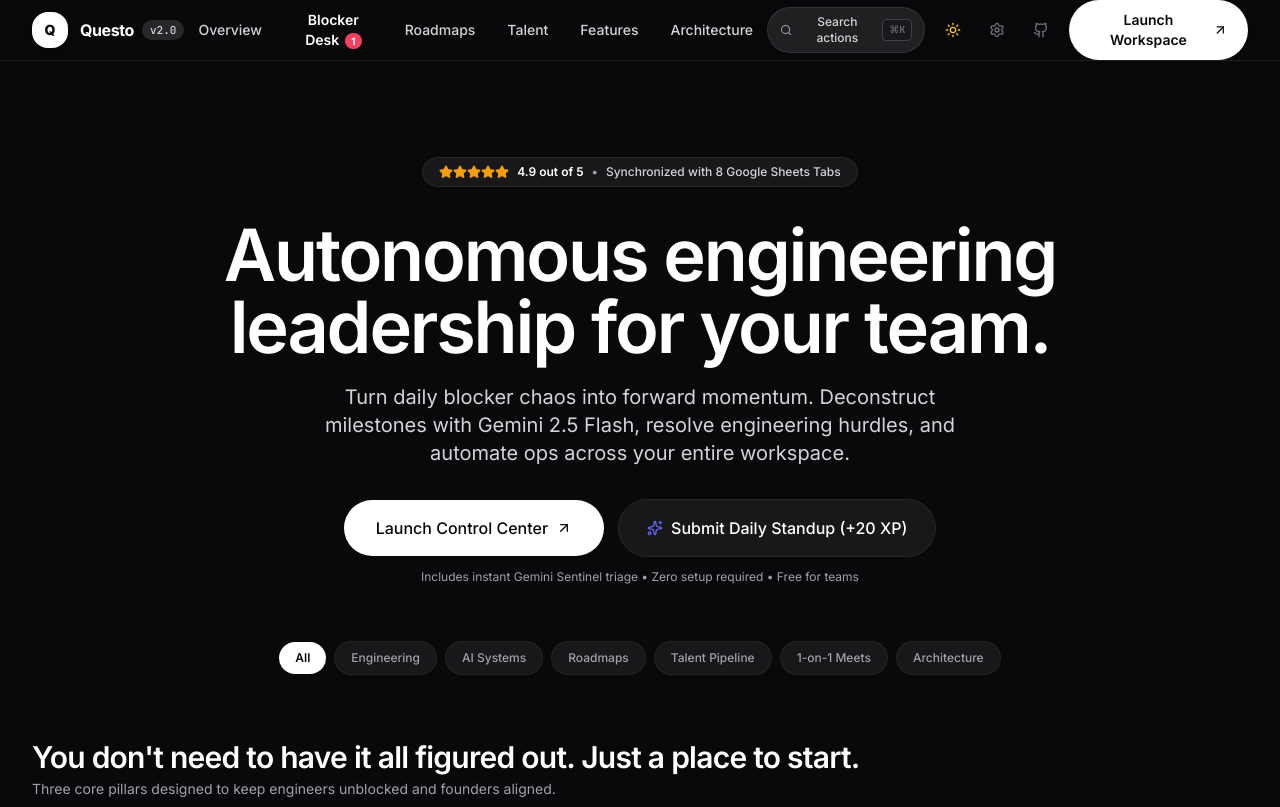
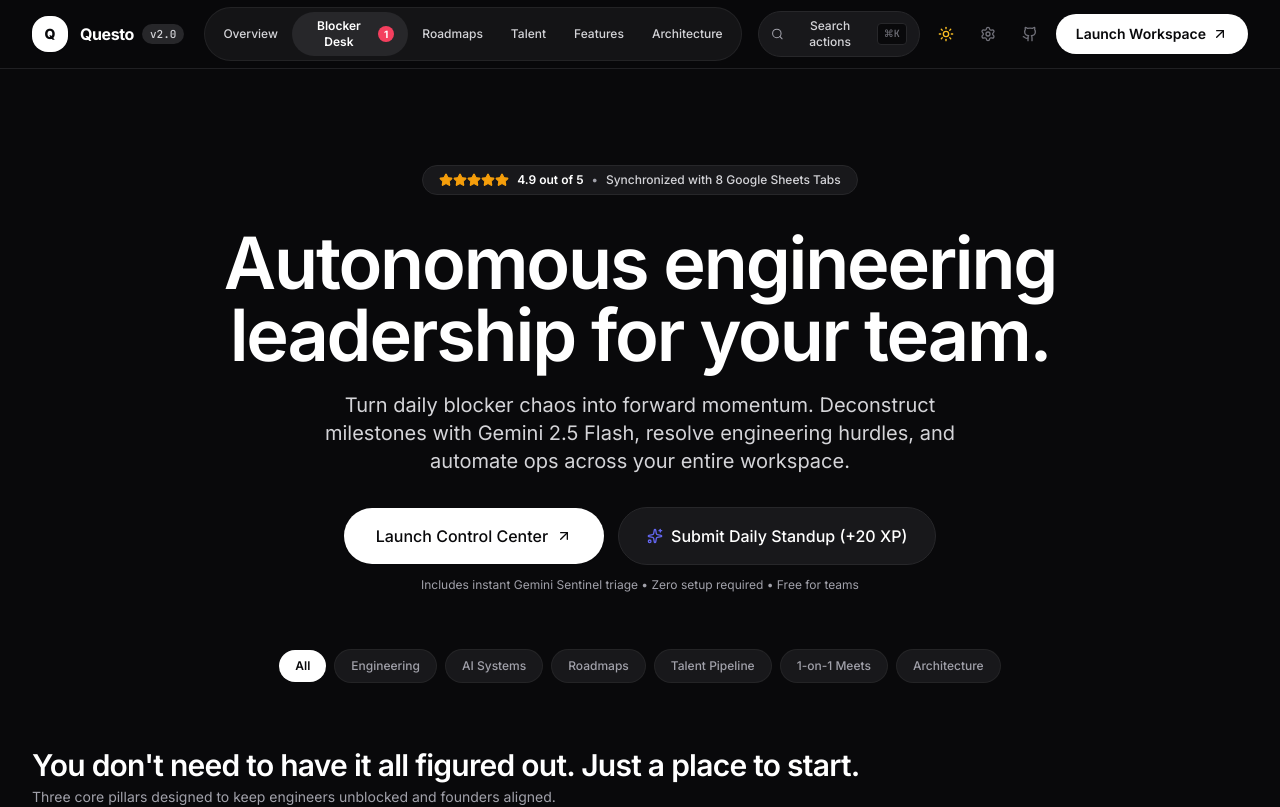
Before and after one commit to Atofinite5/QuestO, a React (Vite) app in the folder frontend/: page / in a window 1280 px wide. Shown: the top 807 px of the page. Built offline with nearby package versions, Linux system fonts and the light colour scheme.

Commit message:
fix(navbar): Enhance navbar component layout, floating pill alignment, mobile drawer, and exact positioning

```diff
--- a/frontend/src/components/Navbar.tsx
+++ b/frontend/src/components/Navbar.tsx
@@ -1,7 +1,7 @@
-import React from 'react';
+import React, { useState } from 'react';
 import {
-  Sparkles, Settings, AlertCircle, Sun, Moon,
-  Terminal, ArrowUpRight, Search
+  Sparkles, Settings, Sun, Moon,
+  ArrowUpRight, Search, Menu, X
 } from 'lucide-react';
 import { GithubIcon } from './GithubIcon';
 
@@ -26,102 +26,114 @@ export const Navbar: React.FC<NavbarProps> = ({
   darkMode,
   onToggleTheme
 }) => {
+  const [mobileMenuOpen, setMobileMenuOpen] = useState(false);
+
+  const handleNavClick = (action: () => void) => {
+    action();
+    setMobileMenuOpen(false);
+  };
+
   return (
-    <header className="sticky top-0 z-40 w-full border-b border-zinc-200/80 dark:border-zinc-800/80 bg-white/80 dark:bg-zinc-950/80 backdrop-blur-md transition-colors">
-      <div className="max-w-7xl mx-auto px-4 sm:px-6 lg:px-8 h-18 flex items-center justify-between">
+    <header className="sticky top-0 z-40 w-full border-b border-zinc-200/80 dark:border-zinc-800/80 bg-white/85 dark:bg-zinc-950/85 backdrop-blur-md transition-colors">
+      <div className="max-w-7xl mx-auto px-4 sm:px-6 lg:px-8 h-[68px] flex items-center justify-between gap-4">
 
         {/* Left: Brand Identity */}
-        <div
+        <button
+          type="button"
           onClick={() => onScrollToSection('hero')}
-          className="flex items-center gap-3 cursor-pointer group"
+          className="flex items-center gap-3 p-1 -ml-1 rounded-2xl group text-left focus:outline-none focus-visible:ring-2 focus-visible:ring-indigo-500"
+          aria-label="Questo Home"
         >
           <div className="w-9 h-9 rounded-2xl bg-zinc-950 dark:bg-white text-white dark:text-zinc-950 flex items-center justify-center font-extrabold text-sm shadow-sm transition-transform active:scale-95">
             Q
           </div>
-          <div>
-            <div className="flex items-center gap-2">
-              <span className="font-bold text-base tracking-tight text-zinc-950 dark:text-white">Questo</span>
-              <span className="text-[11px] font-mono px-2 py-0.5 rounded-full bg-zinc-100 dark:bg-zinc-800 text-zinc-600 dark:text-zinc-300 font-medium">
-                v2.0
-              </span>
-            </div>
+          <div className="flex items-center gap-2">
+            <span className="font-bold text-base tracking-tight text-zinc-950 dark:text-white">Questo</span>
+            <span className="text-[11px] font-mono px-2 py-0.5 rounded-full bg-zinc-100 dark:bg-zinc-800 text-zinc-600 dark:text-zinc-300 font-medium">
+              v2.0
+            </span>
           </div>
-        </div>
+        </button>
 
-        {/* Center: Navigation Links */}
-        <nav className="hidden md:flex items-center gap-1 text-sm font-medium text-zinc-600 dark:text-zinc-300">
+        {/* Center: Desktop Navigation Floating Pill */}
+        <nav className="hidden md:flex items-center p-1 rounded-full bg-zinc-100/80 dark:bg-zinc-900/80 border border-zinc-200/80 dark:border-zinc-800/80 text-xs font-medium text-zinc-600 dark:text-zinc-300">
           <button
             type="button"
             onClick={() => onScrollToSection('hero')}
-            className="px-3.5 py-2 rounded-full hover:text-zinc-950 dark:hover:text-white hover:bg-zinc-100 dark:hover:bg-zinc-800/60 transition-colors focus:outline-none focus-visible:ring-2 focus-visible:ring-indigo-500"
+            className="px-3.5 py-1.5 rounded-full hover:text-zinc-950 dark:hover:text-white hover:bg-white dark:hover:bg-zinc-800 transition-colors focus:outline-none focus-visible:ring-2 focus-visible:ring-indigo-500"
           >
             Overview
           </button>
+
           <button
             type="button"
             onClick={() => {
               setActiveTab('eod');
               onScrollToSection('command-center');
             }}
-            className={`px-3.5 py-2 rounded-full transition-colors relative focus:outline-none focus-visible:ring-2 focus-visible:ring-indigo-500 ${
+            className={`px-3.5 py-1.5 rounded-full transition-colors flex items-center gap-1.5 focus:outline-none focus-visible:ring-2 focus-visible:ring-indigo-500 ${
               activeTab === 'eod'
-                ? 'text-zinc-950 dark:text-white font-semibold'
-                : 'hover:text-zinc-950 dark:hover:text-white hover:bg-zinc-100 dark:hover:bg-zinc-800/60'
+                ? 'bg-white dark:bg-zinc-800 text-zinc-950 dark:text-white font-semibold shadow-xs'
+                : 'hover:text-zinc-950 dark:hover:text-white hover:bg-white/60 dark:hover:bg-zinc-800/60'
             }`}
           >
             <span>Blocker Desk</span>
             {blockerCount > 0 && (
-              <span className="ml-1.5 px-1.5 py-0.5 rounded-full bg-rose-500 text-white text-[10px] font-bold">
+              <span className="px-1.5 py-0.2 rounded-full bg-rose-500 text-white text-[10px] font-bold">
                 {blockerCount}
               </span>
             )}
           </button>
+
           <button
             type="button"
             onClick={() => {
               setActiveTab('roadmap');
               onScrollToSection('command-center');
             }}
-            className={`px-3.5 py-2 rounded-full transition-colors focus:outline-none focus-visible:ring-2 focus-visible:ring-indigo-500 ${
+            className={`px-3.5 py-1.5 rounded-full transition-colors focus:outline-none focus-visible:ring-2 focus-visible:ring-indigo-500 ${
               activeTab === 'roadmap'
-                ? 'text-zinc-950 dark:text-white font-semibold'
-                : 'hover:text-zinc-950 dark:hover:text-white hover:bg-zinc-100 dark:hover:bg-zinc-800/60'
+                ? 'bg-white dark:bg-zinc-800 text-zinc-950 dark:text-white font-semibold shadow-xs'
+                : 'hover:text-zinc-950 dark:hover:text-white hover:bg-white/60 dark:hover:bg-zinc-800/60'
             }`}
           >
             Roadmaps
           </button>
+
           <button
             type="button"
             onClick={() => {
               setActiveTab('applicants');
               onScrollToSection('command-center');
             }}
-            className={`px-3.5 py-2 rounded-full transition-colors focus:outline-none focus-visible:ring-2 focus-visible:ring-indigo-500 ${
+            className={`px-3.5 py-1.5 rounded-full transition-colors focus:outline-none focus-visible:ring-2 focus-visible:ring-indigo-500 ${
               activeTab === 'applicants'
-                ? 'text-zinc-950 dark:text-white font-semibold'
-                : 'hover:text-zinc-950 dark:hover:text-white hover:bg-zinc-100 dark:hover:bg-zinc-800/60'
+                ? 'bg-white dark:bg-zinc-800 text-zinc-950 dark:text-white font-semibold shadow-xs'
+                : 'hover:text-zinc-950 dark:hover:text-white hover:bg-white/60 dark:hover:bg-zinc-800/60'
             }`}
           >
             Talent
           </button>
+
           <button
             type="button"
             onClick={() => onScrollToSection('features')}
-            className="px-3.5 py-2 rounded-full hover:text-zinc-950 dark:hover:text-white hover:bg-zinc-100 dark:hover:bg-zinc-800/60 transition-colors focus:outline-none focus-visible:ring-2 focus-visible:ring-indigo-500"
+            className="px-3.5 py-1.5 rounded-full hover:text-zinc-950 dark:hover:text-white hover:bg-white dark:hover:bg-zinc-800 transition-colors focus:outline-none focus-visible:ring-2 focus-visible:ring-indigo-500"
           >
             Features
           </button>
+
           <button
             type="button"
             onClick={() => onScrollToSection('architecture')}
-            className="px-3.5 py-2 rounded-full hover:text-zinc-950 dark:hover:text-white hover:bg-zinc-100 dark:hover:bg-zinc-800/60 transition-colors focus:outline-none focus-visible:ring-2 focus-visible:ring-indigo-500"
+            className="px-3.5 py-1.5 rounded-full hover:text-zinc-950 dark:hover:text-white hover:bg-white dark:hover:bg-zinc-800 transition-colors focus:outline-none focus-visible:ring-2 focus-visible:ring-indigo-500"
           >
             Architecture
           </button>
         </nav>
 
         {/* Right: Actions & ADPList-Style Pill CTA */}
-        <div className="flex items-center gap-2 sm:gap-3">
+        <div className="flex items-center gap-1.5 sm:gap-2.5">
 
           {/* Quick Command Launcher Button */}
           {onOpenCommandPalette && (
@@ -129,11 +141,11 @@ export const Navbar: React.FC<NavbarProps> = ({
               type="button"
               onClick={onOpenCommandPalette}
               aria-label="Open Command Palette"
-              className="flex items-center gap-2 px-3 py-1.5 rounded-full bg-zinc-100 hover:bg-zinc-200 dark:bg-zinc-800/80 dark:hover:bg-zinc-700/80 text-zinc-600 dark:text-zinc-300 text-xs font-medium transition-colors border border-zinc-200/80 dark:border-zinc-700/60 focus:outline-none focus-visible:ring-2 focus-visible:ring-indigo-500"
+              className="flex items-center gap-2 px-3 py-1.5 rounded-full bg-zinc-100 hover:bg-zinc-200 dark:bg-zinc-900 dark:hover:bg-zinc-800 text-zinc-600 dark:text-zinc-300 text-xs font-medium transition-colors border border-zinc-200/80 dark:border-zinc-800 focus:outline-none focus-visible:ring-2 focus-visible:ring-indigo-500"
             >
               <Search className="w-3.5 h-3.5 text-zinc-400" />
-              <span className="hidden sm:inline">Search actions</span>
-              <kbd className="hidden sm:inline-flex items-center px-1.5 py-0.5 rounded text-[10px] font-mono bg-white dark:bg-zinc-900 border border-zinc-200 dark:border-zinc-700 text-zinc-500">
+              <span className="hidden lg:inline">Search actions</span>
+              <kbd className="hidden sm:inline-flex items-center px-1.5 py-0.5 rounded text-[10px] font-mono bg-white dark:bg-zinc-950 border border-zinc-200 dark:border-zinc-800 text-zinc-500">
                 ⌘K
               </kbd>
             </button>
@@ -144,7 +156,7 @@ export const Navbar: React.FC<NavbarProps> = ({
             type="button"
             onClick={onToggleTheme}
             aria-label="Toggle Theme"
-            className="p-2 rounded-full text-zinc-500 hover:text-zinc-900 dark:hover:text-white hover:bg-zinc-100 dark:hover:bg-zinc-800/60 transition-colors focus:outline-none focus-visible:ring-2 focus-visible:ring-indigo-500"
+            className="p-2 rounded-full text-zinc-500 hover:text-zinc-900 dark:hover:text-white hover:bg-zinc-100 dark:hover:bg-zinc-800/80 transition-colors focus:outline-none focus-visible:ring-2 focus-visible:ring-indigo-500"
           >
             {darkMode ? <Sun className="w-4 h-4 text-amber-400" /> : <Moon className="w-4 h-4" />}
           </button>
@@ -154,7 +166,7 @@ export const Navbar: React.FC<NavbarProps> = ({
             type="button"
             onClick={onOpenSettings}
             aria-label="Open Settings"
-            className="p-2 rounded-full text-zinc-500 hover:text-zinc-900 dark:hover:text-white hover:bg-zinc-100 dark:hover:bg-zinc-800/60 transition-colors focus:outline-none focus-visible:ring-2 focus-visible:ring-indigo-500"
+            className="p-2 rounded-full text-zinc-500 hover:text-zinc-900 dark:hover:text-white hover:bg-zinc-100 dark:hover:bg-zinc-800/80 transition-colors focus:outline-none focus-visible:ring-2 focus-visible:ring-indigo-500"
           >
             <Settings className="w-4 h-4" />
           </button>
@@ -165,7 +177,7 @@ export const Navbar: React.FC<NavbarProps> = ({
             target="_blank"
             rel="noopener noreferrer"
             aria-label="View Source on GitHub"
-            className="p-2 rounded-full text-zinc-500 hover:text-zinc-900 dark:hover:text-white hover:bg-zinc-100 dark:hover:bg-zinc-800/60 transition-colors focus:outline-none focus-visible:ring-2 focus-visible:ring-indigo-500"
+            className="hidden sm:inline-flex p-2 rounded-full text-zinc-500 hover:text-zinc-900 dark:hover:text-white hover:bg-zinc-100 dark:hover:bg-zinc-800/80 transition-colors focus:outline-none focus-visible:ring-2 focus-visible:ring-indigo-500"
           >
             <GithubIcon className="w-4 h-4" />
           </a>
@@ -174,15 +186,98 @@ export const Navbar: React.FC<NavbarProps> = ({
           <button
             type="button"
             onClick={() => onScrollToSection('command-center')}
-            className="inline-flex items-center gap-1.5 px-4 sm:px-5 py-2 sm:py-2.5 rounded-full bg-zinc-950 dark:bg-white text-white dark:text-zinc-950 text-xs sm:text-sm font-semibold hover:opacity-90 transition-opacity shadow-sm focus:outline-none focus-visible:ring-2 focus-visible:ring-indigo-500"
+            className="inline-flex items-center gap-1.5 px-4 sm:px-5 py-2 sm:py-2.5 rounded-full bg-zinc-950 dark:bg-white text-white dark:text-zinc-950 text-xs sm:text-sm font-semibold hover:opacity-90 transition-opacity shadow-sm focus:outline-none focus-visible:ring-2 focus-visible:ring-indigo-500 whitespace-nowrap"
           >
             <span>Launch Workspace</span>
             <ArrowUpRight className="w-4 h-4" />
           </button>
 
+          {/* Mobile Menu Hamburger Toggle */}
+          <button
+            type="button"
+            onClick={() => setMobileMenuOpen(!mobileMenuOpen)}
+            aria-label={mobileMenuOpen ? 'Close Menu' : 'Open Menu'}
+            className="md:hidden p-2 rounded-full text-zinc-600 dark:text-zinc-300 hover:bg-zinc-100 dark:hover:bg-zinc-800 transition-colors focus:outline-none focus-visible:ring-2 focus-visible:ring-indigo-500"
+          >
+            {mobileMenuOpen ? <X className="w-5 h-5" /> : <Menu className="w-5 h-5" />}
+          </button>
+
         </div>
 
       </div>
+
+      {/* Mobile Drawer Dropdown */}
+      {mobileMenuOpen && (
+        <div className="md:hidden border-t border-zinc-200/80 dark:border-zinc-800/80 bg-white/95 dark:bg-zinc-950/95 backdrop-blur-xl px-4 py-4 space-y-2 animate-fade-in shadow-xl">
+          <button
+            type="button"
+            onClick={() => handleNavClick(() => onScrollToSection('hero'))}
+            className="w-full text-left px-4 py-2.5 rounded-xl text-sm font-medium text-zinc-700 dark:text-zinc-200 hover:bg-zinc-100 dark:hover:bg-zinc-900 transition-colors focus:outline-none focus-visible:ring-2 focus-visible:ring-indigo-500"
+          >
+            Overview
+          </button>
+
+          <button
+            type="button"
+            onClick={() => handleNavClick(() => {
+              setActiveTab('eod');
+              onScrollToSection('command-center');
+            })}
+            className="w-full text-left px-4 py-2.5 rounded-xl text-sm font-medium text-zinc-700 dark:text-zinc-200 hover:bg-zinc-100 dark:hover:bg-zinc-900 transition-colors flex items-center justify-between focus:outline-none focus-visible:ring-2 focus-visible:ring-indigo-500"
+          >
+            <span>Blocker Desk</span>
+            {blockerCount > 0 && (
+              <span className="px-2 py-0.5 rounded-full bg-rose-500 text-white text-[10px] font-bold">
+                {blockerCount} Alerts
+              </span>
+            )}
+          </button>
+
+          <button
+            type="button"
+            onClick={() => handleNavClick(() => {
+              setActiveTab('roadmap');
+              onScrollToSection('command-center');
+            })}
+            className="w-full text-left px-4 py-2.5 rounded-xl text-sm font-medium text-zinc-700 dark:text-zinc-200 hover:bg-zinc-100 dark:hover:bg-zinc-900 transition-colors focus:outline-none focus-visible:ring-2 focus-visible:ring-indigo-500"
+          >
+            Founder ➔ CTO Roadmaps
+          </button>
+
+          <button
+            type="button"
+            onClick={() => handleNavClick(() => {
+              setActiveTab('applicants');
+              onScrollToSection('command-center');
+            })}
+            className="w-full text-left px-4 py-2.5 rounded-xl text-sm font-medium text-zinc-700 dark:text-zinc-200 hover:bg-zinc-100 dark:hover:bg-zinc-900 transition-colors focus:outline-none focus-visible:ring-2 focus-visible:ring-indigo-500"
+          >
+            Talent & Candidate Pipeline
+          </button>
+
+          <button
+            type="button"
+            onClick={() => handleNavClick(() => onScrollToSection('features'))}
+            className="w-full text-left px-4 py-2.5 rounded-xl text-sm font-medium text-zinc-700 dark:text-zinc-200 hover:bg-zinc-100 dark:hover:bg-zinc-900 transition-colors focus:outline-none focus-visible:ring-2 focus-visible:ring-indigo-500"
+          >
+            Architecture Features
+          </button>
+
+          <div className="pt-2 border-t border-zinc-200/80 dark:border-zinc-800/80 flex items-center justify-between px-2">
+            <a
+              href="https://github.com/Atofinite5/QuestO"
+              target="_blank"
+              rel="noopener noreferrer"
+              className="flex items-center gap-1.5 text-xs text-zinc-500 hover:text-zinc-900 dark:hover:text-white"
+            >
+              <GithubIcon className="w-3.5 h-3.5" />
+              <span>GitHub Repository</span>
+            </a>
+            <span className="text-[11px] font-mono text-zinc-400">Questo v2.0</span>
+          </div>
+        </div>
+      )}
+
     </header>
   );
 };
```
